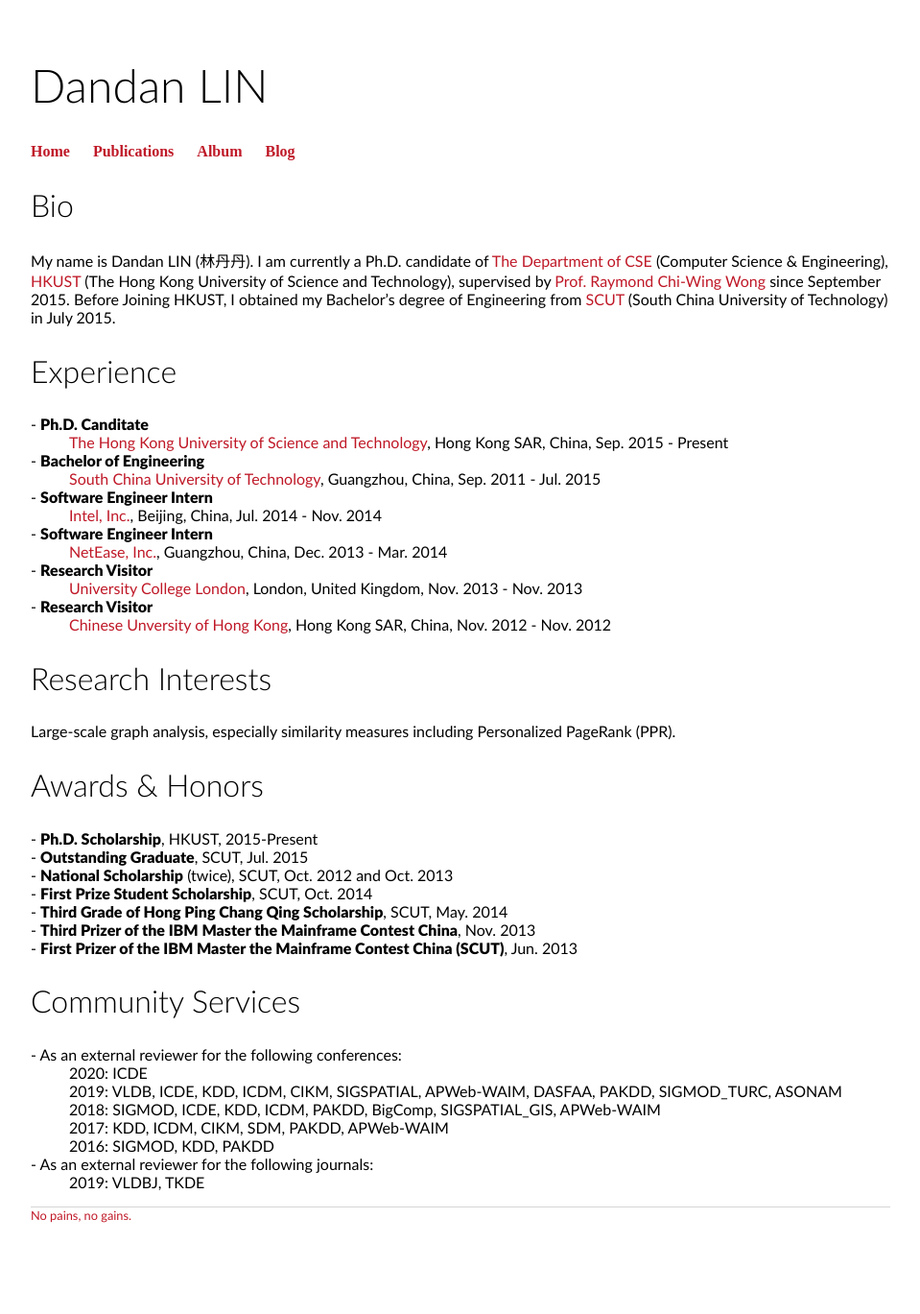
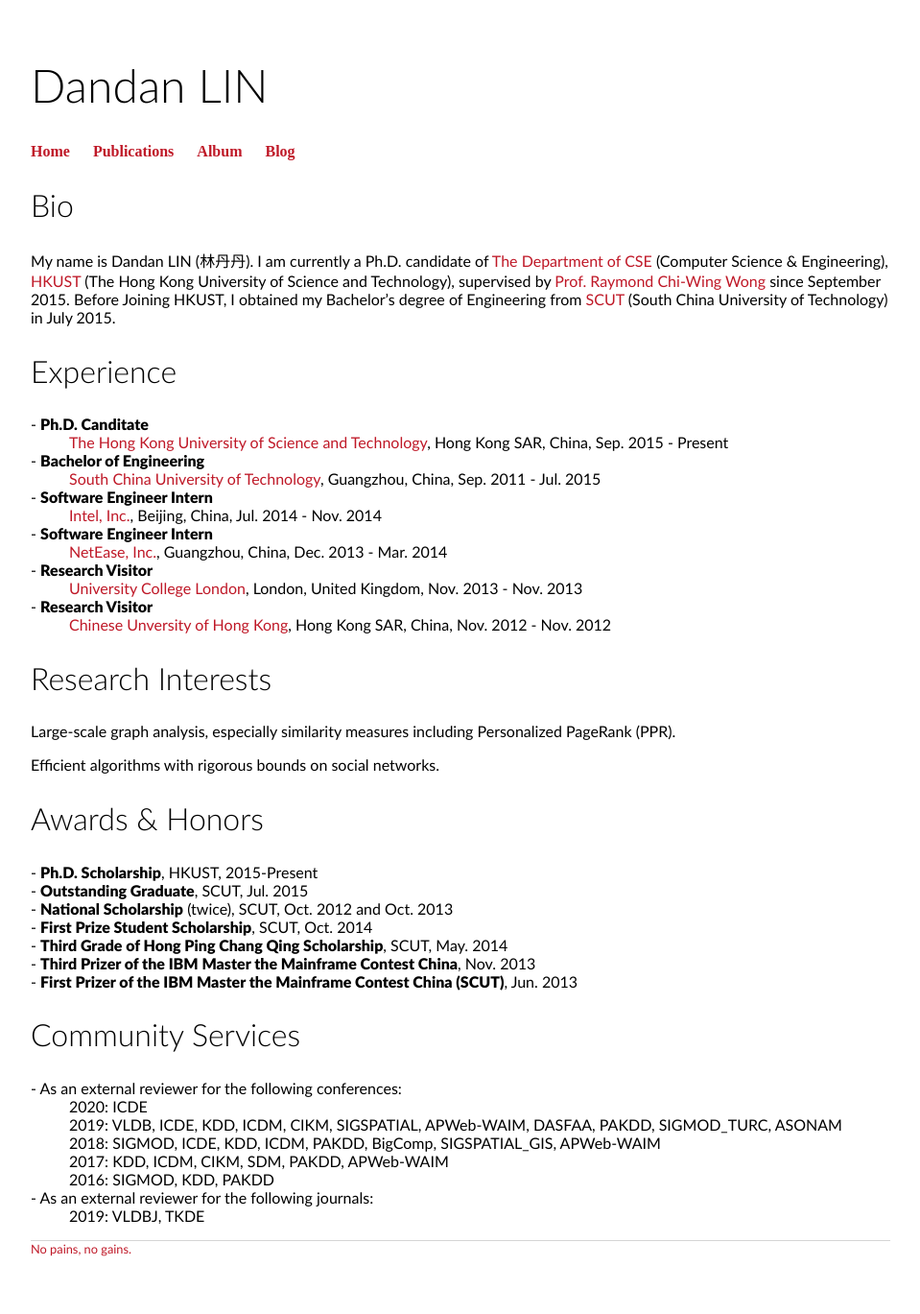
Before and after one commit to 2danlin/2danlin.github.io, a Jekyll site: the page built from index.html, in a window 1280 px wide. Shown: the whole page at 96% size, without its empty margins (160-1119 px from the left). Built offline with Jekyll 4.4.1, drawn with Linux system fonts in a browser that asks for light colours; before the commit the page ends 1334 px from its top, so only the background shows below that.

Commit message:
Update index.html

```diff
--- a/index.html
+++ b/index.html
@@ -30,7 +30,7 @@ title: Dandan's Homepage
 
 	<h2>Research Interests</h2>
 	<p>Large-scale graph analysis, especially similarity measures including Personalized PageRank (PPR).</p>
-
+	<p>Efficient algorithms with rigorous bounds on social networks.</p>
 	<h2>Awards & Honors</h2>
 	<dl>
 		<dt>- <strong>Ph.D. Scholarship</strong>, HKUST, 2015-Present</dt>
```
